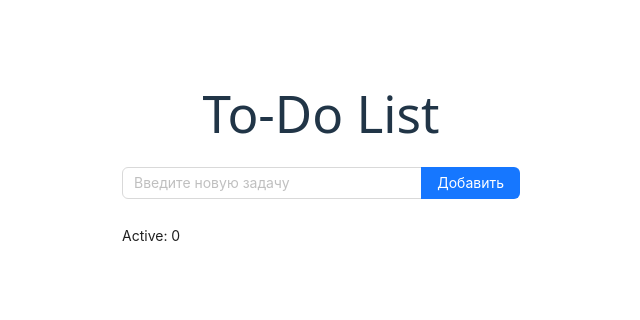
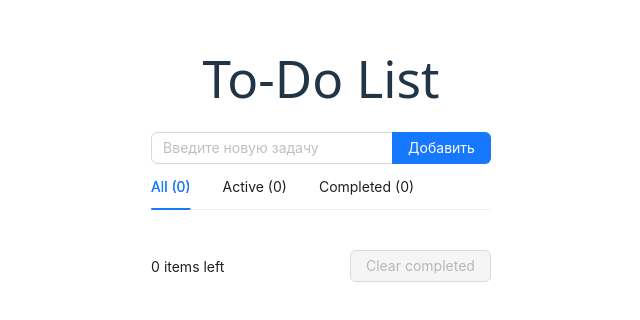
Before and after one commit to ChigrinDmitry/mindbox_test_assignment, a React (Vite) app: page / in a window 1280 px wide. Shown: the part 234-554 px from the top of the page, without its empty margins (319-959 px from the left). Built offline with nearby package versions, Linux system fonts and the light colour scheme.

Commit message:
feat: add tabs functionality

```diff
--- a/src/App.tsx
+++ b/src/App.tsx
@@ -1,10 +1,13 @@
 import './App.css';
 import TaskInput from './components/TaskInput';
 import TaskList from './components/TaskList';
+import { Tabs } from 'antd';
 import type { Task } from './types';
 import { useMemo, useState } from 'react';
 import { v4 as uuid } from 'uuid';
 import Footer from './components/Footer';
+
+const { TabPane } = Tabs;
 
 function App() {
   const [tasks, setTasks] = useState<Task[]>([]);
@@ -31,18 +34,30 @@ function App() {
     <>
       <h1>To-Do List</h1>
       <TaskInput onAdd={addTask} />
-      <TaskList title="All" tasks={tasks} onToggle={toggleTask}></TaskList>
+
+      <Tabs defaultActiveKey="all">
+        <TabPane tab={`All (${tasks.length})`} key="all">
+          <TaskList tasks={tasks} onToggle={toggleTask}></TaskList>
+        </TabPane>
+        <TabPane tab={`Active (${remaining.length})`} key="remaining">
           <TaskList
-        title="Remaining"
             tasks={remaining}
             onToggle={toggleTask}
           ></TaskList>
+        </TabPane>
+        <TabPane tab={`Completed (${completed.length})`} key="completed">
           <TaskList
-        title="Completed"
             tasks={completed}
             onToggle={toggleTask}
           ></TaskList>
-      <Footer remainingCount={remaining.length} completedCount={completed.length} onClearCompleted={clearCompleted}/>
+        </TabPane>
+      </Tabs>
+
+      <Footer
+        remainingCount={remaining.length}
+        completedCount={completed.length}
+        onClearCompleted={clearCompleted}
+      />
     </>
   );
 }
--- a/src/components/Footer.tsx
+++ b/src/components/Footer.tsx
@@ -19,12 +19,10 @@ const Footer = ({
         justifyContent: 'space-between',
       }}
     >
-      <Typography.Text>Active: {remainingCount}</Typography.Text>
-      {completedCount > 0 && (
-        <Button type="link" onClick={onClearCompleted}>
+      <Typography.Text>{remainingCount} items left</Typography.Text>
+        <Button type="default" disabled={completedCount === 0} onClick={onClearCompleted}>
           Clear completed
         </Button>
-      )}
     </Space>
   );
 };
--- a/src/components/TaskList.tsx
+++ b/src/components/TaskList.tsx
@@ -3,19 +3,15 @@ import type { Task } from '../types';
 import TaskItem from './TaskItem';
 
 interface Props {
-  title: string;
   tasks: Task[];
   onToggle(id: string): void;
 }
 
-const TaskList = ({ title, tasks, onToggle }: Props) => {
+const TaskList = ({ tasks, onToggle }: Props) => {
   if (!tasks.length) return null;
 
   return (
     <>
-      <Typography.Title level={4} style={{ marginTop: 24 }}>
-        {title}
-      </Typography.Title>
       <List
         dataSource={tasks}
         renderItem={(task) => (
```
Lines whose indentation alone changed are shown as unchanged.
